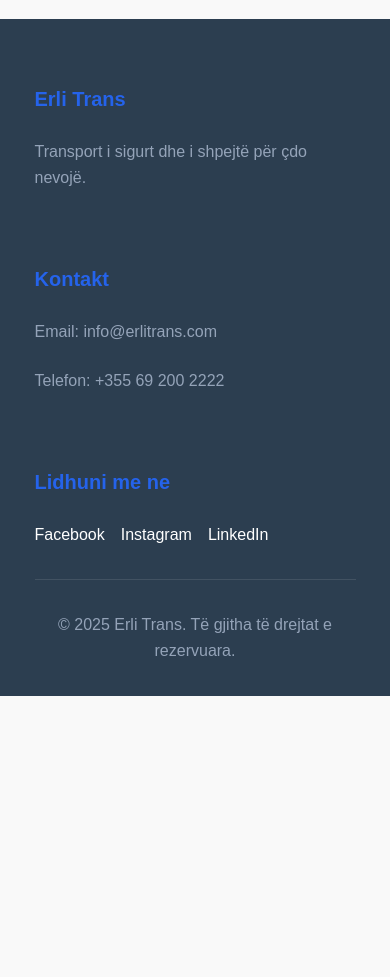
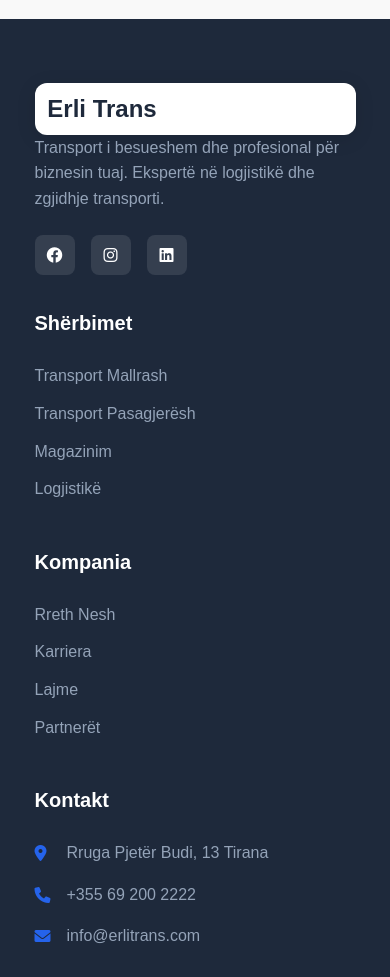
Before and after one commit to internshipdominusoft/Erli-Trans, a plain HTML site: page kontakt.html in a window 390 px wide. Shown: the part 1020-1997 px from the top of the page. Before the commit the page ends 1716 px from the top, so only its background shows below. Drawn offline with Linux system fonts and the light colour scheme.

Commit message:
pasurimi i footer dhe responsiviteti

```diff
--- a/CSS/style.css
+++ b/CSS/style.css
@@ -141,16 +141,6 @@ box-shadow: 0 4px 20px rgba(0, 0, 0, 0.1);
 z-index: 1200;
 }
 
-.nav-actions {
-        display: flex !important;
-        position: fixed;
-        bottom: 20px;
-        right: 20px;
-        z-index: 1000;
-        border-radius: 50px;
-        padding: 0.5rem;
-    }
-
 .header {
     position: relative;
     z-index: 1000;
@@ -165,7 +155,6 @@ z-index: 1200;
     padding: 0.4rem 0.8rem;
     z-index: 1001;
 }
-
 
 .bar {
 width: 20px;
@@ -419,23 +408,23 @@ line-height: 1.6;
     border-color: #3498db;
 }
 
-/* Footer */
+/* Footer - Updated to match final draft */
 footer {
-    background-color: #2c3e50;
-    color: #fff;
+    background-color: var(--dark);
+    color: var(--white);
     padding: 4rem 0 2rem;
 }
 
 .footer-content {
     display: grid;
-    grid-template-columns: repeat(auto-fit, minmax(250px, 1fr));
+    grid-template-columns: 2fr 1fr 1fr 1.5fr;
     gap: 3rem;
-    margin-bottom: 2rem;
+    margin-bottom: 3rem;
 }
 
 .footer-section h3 {
+    color: var(--white);
     margin-bottom: 1.5rem;
-    color: var(--primary);
     font-size: 1.25rem;
 }
 
@@ -445,25 +434,76 @@ margin-bottom: 1.5rem;
     line-height: 1.6;
 }
 
+.footer-section ul {
+    list-style: none;
+    padding: 0;
+}
+
+.footer-section ul li {
+    margin-bottom: 0.75rem;
+}
+
+.footer-section ul li {
+    color: var(--white);
+}
+
+footer a,
+.footer-section ul li a {
+    color: var(--gray);
+    text-decoration: none;
+    transition: color 0.2s ease;
+}
+
+footer a:hover,
+.footer-section ul li a:hover {
+    color: var(--white);
+    text-decoration: none;
+}
+
+footer a:visited,
+.footer-section ul li a:visited {
+    color: var(--gray);
+}
+
+.contact-info p {
+    display: flex;
+    align-items: center;
+    gap: 0.75rem;
+    margin-bottom: 1rem;
+    color: var(--gray);
+}
+
+.contact-info i {
+    width: 20px;
+    color: var(--primary);
+}
+
 .social-links {
     display: flex;
     gap: 1rem;
 }
 
 .social-links a {
-    color: #fff;
+    width: 40px;
+    height: 40px;
+    background: rgba(255,255,255,0.1);
+    border-radius: 8px;
+    display: flex;
+    align-items: center;
+    justify-content: center;
+    color: var(--white);
     text-decoration: none;
-    transition: color 0.3s;
+    transition: background 0.3s;
 }
 
 .social-links a:hover {
-    color: var(--primary);
+    background: var(--primary);
 }
 
 .footer-bottom {
+    border-top: 1px solid rgba(255,255,255,0.1);
+    padding-top: 2rem;
     text-align: center;
-padding-top: 2rem;
-border-top: 1px solid rgba(255,255,255,0.1);
     color: var(--gray);
 }
 
@@ -492,7 +532,7 @@ color: var(--gray);
         max-width: 400px;
         display: none;
         border-radius: 20px;
-        z-index: 1100; /* qendron mbi permbajtjet e tjera ne mobile */
+        z-index: 1100;
     }
 
     .nav-bubble.active {
@@ -531,7 +571,13 @@ color: var(--gray);
     }
 
     .nav-actions {
-        display: flex;
+        display: flex !important;
+        position: fixed;
+        bottom: 20px;
+        right: 20px;
+        z-index: 1000;
+        border-radius: 50px;
+        padding: 0.5rem;
     }
 
     .logo h1 {
@@ -550,6 +596,11 @@ color: var(--gray);
 
     .btn {
         width: 200px;
+    }
+
+    .footer-content {
+        grid-template-columns: 1fr;
+        gap: 2rem;
     }
 }
 
@@ -576,10 +627,7 @@ color: var(--gray);
         width: 18px;
         height: 2px;
     }
-}
 
-
-@media screen and (max-width: 480px) {
     .nav-bubble {
         width: 95%;
         max-width: 350px;
@@ -594,16 +642,7 @@ color: var(--gray);
     }
 }
 
-.nav-actions {
-    background: rgba(255, 255, 255, 0.95);
-    backdrop-filter: blur(20px);
-    border-radius: 25px;
-    padding: 0.5rem;
-    box-shadow: 0 4px 20px rgba(0, 0, 0, 0.1);
-}
-
 /* butoni i emergjences */
-
 .btn-emergency {
     background: linear-gradient(135deg, #dc2626, #ef4444);
     color: var(--white);
@@ -627,16 +666,6 @@ color: var(--gray);
 }
 
 @media screen and (max-width: 768px) {
-    .nav-actions {
-        display: flex !important;
-        position: fixed;
-        bottom: 20px;
-        right: 20px;
-        z-index: 1000;
-        border-radius: 50px;
-        padding: 0.5rem;
-    }
-
     .btn-emergency {
         padding: 1rem 1.5rem;
         font-size: 1rem;
@@ -664,12 +693,12 @@ color: var(--gray);
         }
     }
 
-
     /* error per form */
     .form-group input:invalid,
     .form-group textarea:invalid {
         border-color: #dc2626;
     }
+
     /* Stilizimi i butonit te dergimit ne formen e kontaktit */
     .contact-form .btn:disabled {
         opacity: 0.6;
@@ -684,7 +713,6 @@ color: var(--gray);
     transition: transform 0.15s ease, box-shadow 0.15s ease, background-color 0.15s ease;
     cursor: pointer;
 }
-
 
 .contact-form .btn:hover:not(:disabled) {
     background-color: var(--primary-dark);
@@ -705,5 +733,4 @@ color: var(--gray);
 
 .contact-form .btn:disabled {
     cursor: not-allowed;
-
 }
--- a/kontakt.html
+++ b/kontakt.html
@@ -5,6 +5,7 @@
     <meta name="viewport" content="width=device-width, initial-scale=1.0">
     <title>Kontakt - Erli Trans</title>
     <link rel="stylesheet" href="CSS\style.css">
+    <link href="https://cdnjs.cloudflare.com/ajax/libs/font-awesome/6.0.0/css/all.min.css" rel="stylesheet">
 </head>
 <body>
    <!-- Header dhe Navigimi -->
@@ -60,7 +61,7 @@
                     <div class="contact-details">
                         <div class="contact-item">
                             <h3>Adresa</h3>
-                            <p>Rruga e Pjetër Budi, Nr. 13<br>Tirana, Shqipëri</p>
+                            <p>Rruga Pjetër Budi, Nr. 13<br>Tirana, Shqipëri</p>
                         </div>
                         <div class="contact-item">
                             <h3>Telefon</h3>
@@ -106,25 +107,45 @@
         </div>
     </main>
 
-    <!-- Footer -->
-    <footer>
+     <!-- Footer -->
+    <footer class="footer">
         <div class="container">
             <div class="footer-content">
                 <div class="footer-section">
-                    <h3>Erli Trans</h3>
-                    <p>Transport i sigurt dhe i shpejtë për çdo nevojë.</p>
+                    <div class="logo">
+                        <h1>Erli Trans</h1>
+                    </div>
+                    <p>Transport i besueshem dhe profesional për biznesin tuaj. Ekspertë në logjistikë dhe zgjidhje transporti.</p>
+                    <div class="social-links">
+                        <a href="#" aria-label="Facebook"><i class="fab fa-facebook"></i></a>
+                        <a href="#" aria-label="Instagram"><i class="fab fa-instagram"></i></a>
+                        <a href="#" aria-label="LinkedIn"><i class="fab fa-linkedin"></i></a>
+                    </div>
+                </div>
+                <div class="footer-section">
+                    <h3>Shërbimet</h3>
+                    <ul>
+                        <li><a href="#">Transport Mallrash</a></li>
+                        <li><a href="#">Transport Pasagjerësh</a></li>
+                        <li><a href="#">Magazinim</a></li>
+                        <li><a href="#">Logjistikë</a></li>
+                    </ul>
+                </div>
+                <div class="footer-section">
+                    <h3>Kompania</h3>
+                    <ul>
+                        <li><a href="about.html">Rreth Nesh</a></li>
+                        <li><a href="#">Karriera</a></li>
+                        <li><a href="#">Lajme</a></li>
+                        <li><a href="#">Partnerët</a></li>
+                    </ul>
                 </div>
                 <div class="footer-section">
                     <h3>Kontakt</h3>
-                    <p>Email: info@erlitrans.com</p>
-                    <p>Telefon: +355 69 200 2222</p>
-                </div>
-                <div class="footer-section">
-                    <h3>Lidhuni me ne</h3>
-                    <div class="social-links">
-                        <a href="#">Facebook</a>
-                        <a href="#">Instagram</a>
-                        <a href="#">LinkedIn</a>
+                    <div class="contact-info">
+                        <p><i class="fas fa-map-marker-alt"></i> Rruga Pjetër Budi, 13 Tirana</p>
+                        <p><i class="fas fa-phone"></i> +355 69 200 2222</p>
+                        <p><i class="fas fa-envelope"></i> info@erlitrans.com</p>
                     </div>
                 </div>
             </div>
```
Also changed, not shown: about.html (+34 -13 lines), index.html (+34 -13 lines), sherbime.html (+34 -14 lines). Lines whose indentation alone changed are shown as unchanged.
